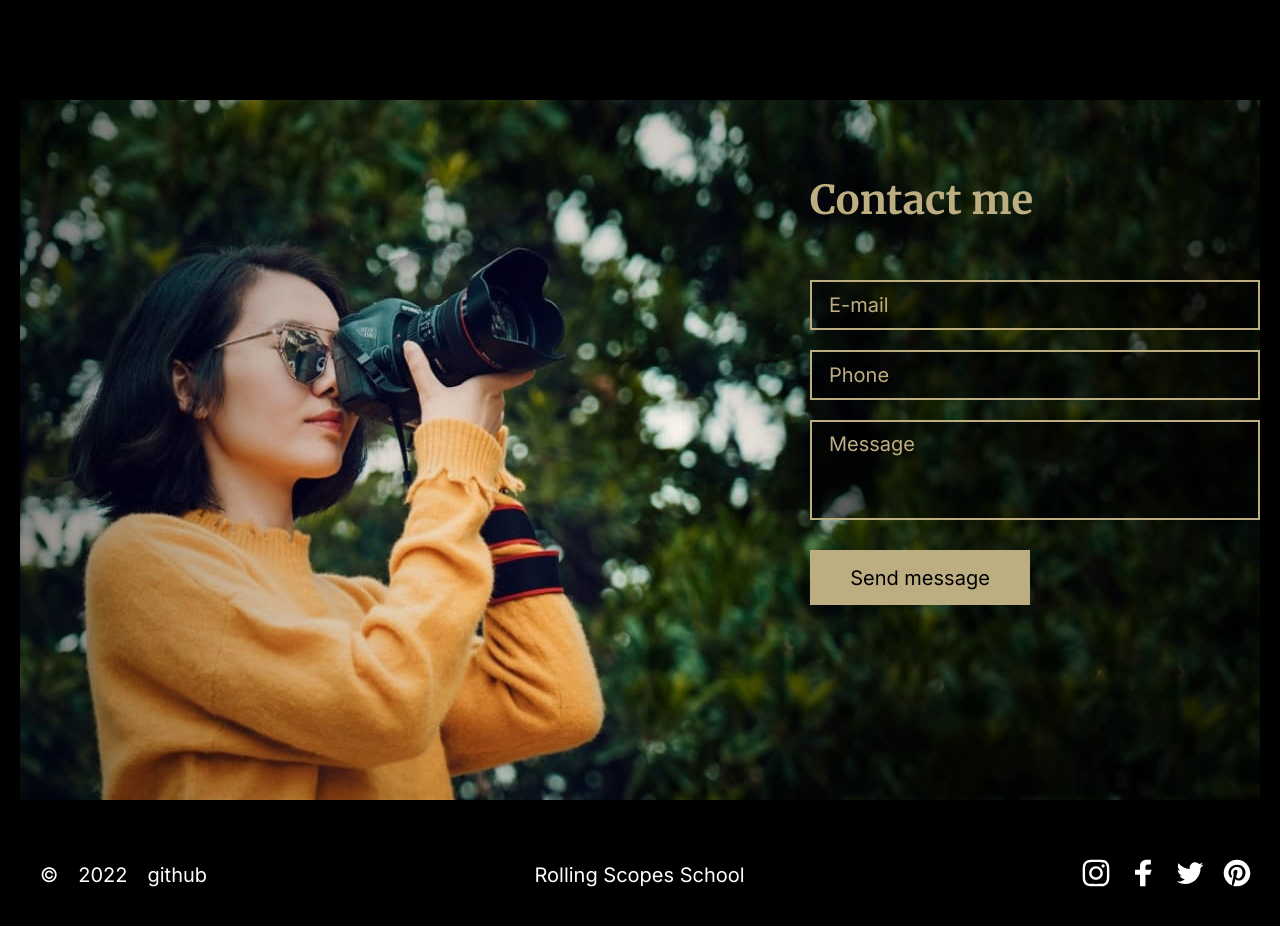
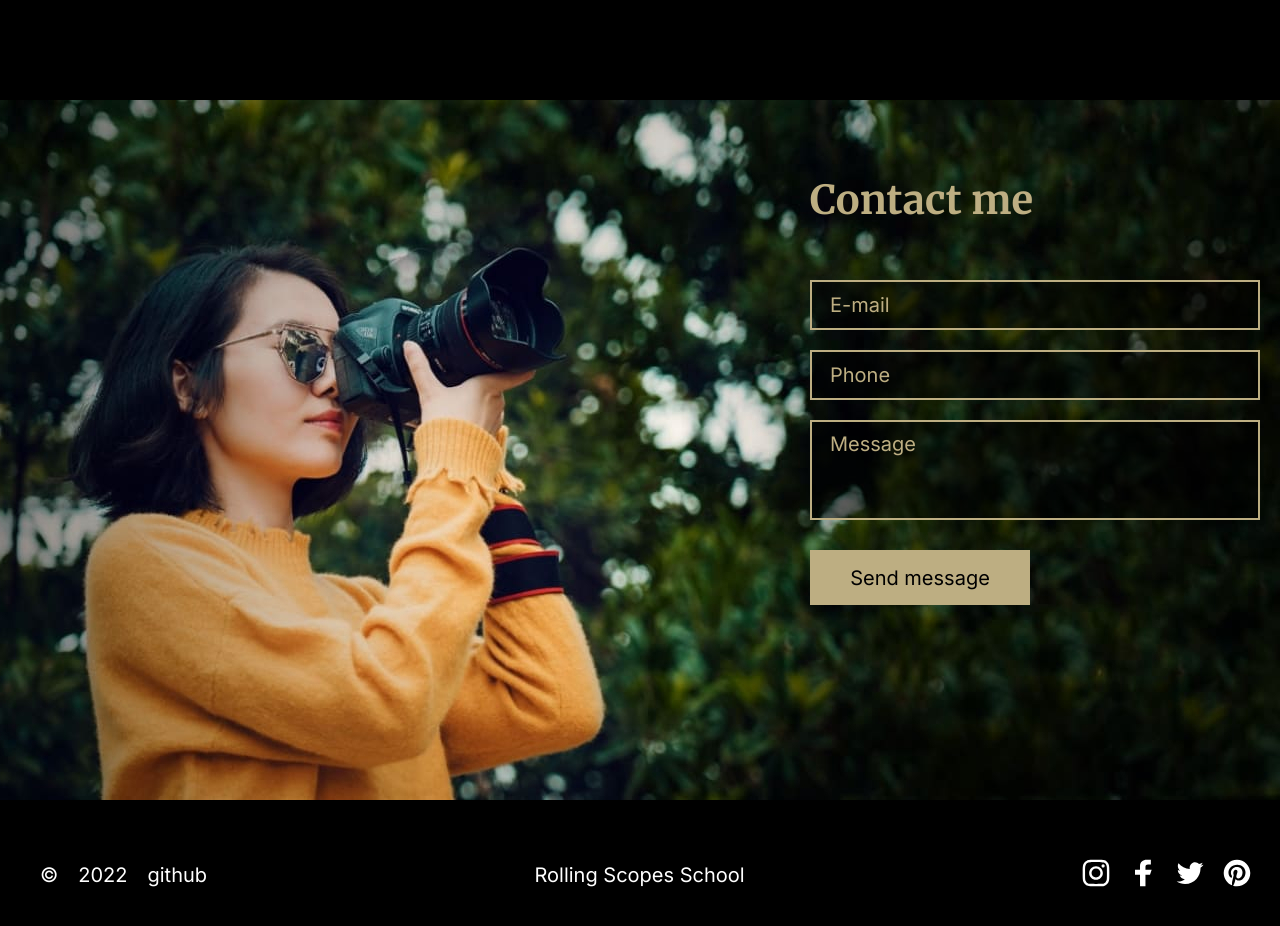
Before and after one commit to aokrytsin/rsschool-cv, a plain HTML site: page portfolio/index.html in a window 1280 px wide. Shown: the part 4582-5508 px from the top of the page. Drawn offline with Linux system fonts and the light colour scheme.

Commit message:
fix: fix some css code

```diff
--- a/portfolio/style.css
+++ b/portfolio/style.css
@@ -373,9 +373,9 @@ h1 {
 .contacts-section {
     display: flex;
     justify-content: flex-end;
+    max-width: 1440px;
     height: 700px;
-}
-.contacts-section {
+    margin: 0 auto;
     background: url('./assets/img/contacts.jpg');
     background-size: auto 700px;
     background-position: center center;
@@ -384,6 +384,7 @@ h1 {
     display: flex;
     flex-direction: column;
     margin-top: 60px;
+    margin-right: 20px;
     width: 450px;
     height: 445px;
 }
@@ -399,6 +400,7 @@ h1 {
 }
 .contacts-tel {
     height: 50px;
+    padding-left: 18px;
     margin-bottom: 20px;
     background: rgba(0, 0, 0, 0.5);
     border: 2px solid #BDAE82;
@@ -411,11 +413,9 @@ h1 {
     line-height: 40px;
     color: #BDAE82;
 }
-.contacts-tel:active {
-    border-radius: 0px;
-}
 .contacts-email {
     height: 50px;
+    padding-left: 18px;
     margin-bottom: 20px;
     background: rgba(0, 0, 0, 0.5);
     border: 2px solid #BDAE82;
@@ -431,6 +431,7 @@ h1 {
 .contacts-textarea {
     resize: none;
     height: 100px;
+    padding-left: 18px;
     margin-bottom: 30px;
     background: rgba(0, 0, 0, 0.5);
     border: 2px solid #BDAE82;
@@ -445,7 +446,6 @@ h1 {
 }
 
 .contacts-tel::placeholder {
-    padding-left: 15px;
     font-family: Inter;
     font-style: normal;
     font-weight: 400;
@@ -454,7 +454,6 @@ h1 {
     color: #BDAE82;
 }
 .contacts-email::placeholder {
-    padding-left: 15px;
     font-family: Inter;
     font-style: normal;
     font-weight: 400;
@@ -463,7 +462,6 @@ h1 {
     color: #BDAE82;
 }
 .contacts-textarea::placeholder {
-    padding-left: 15px;
     font-family: Inter;
     font-style: normal;
     font-weight: 400;
```
Also changed, not shown: portfolio/index.html (+1 -1 lines).
